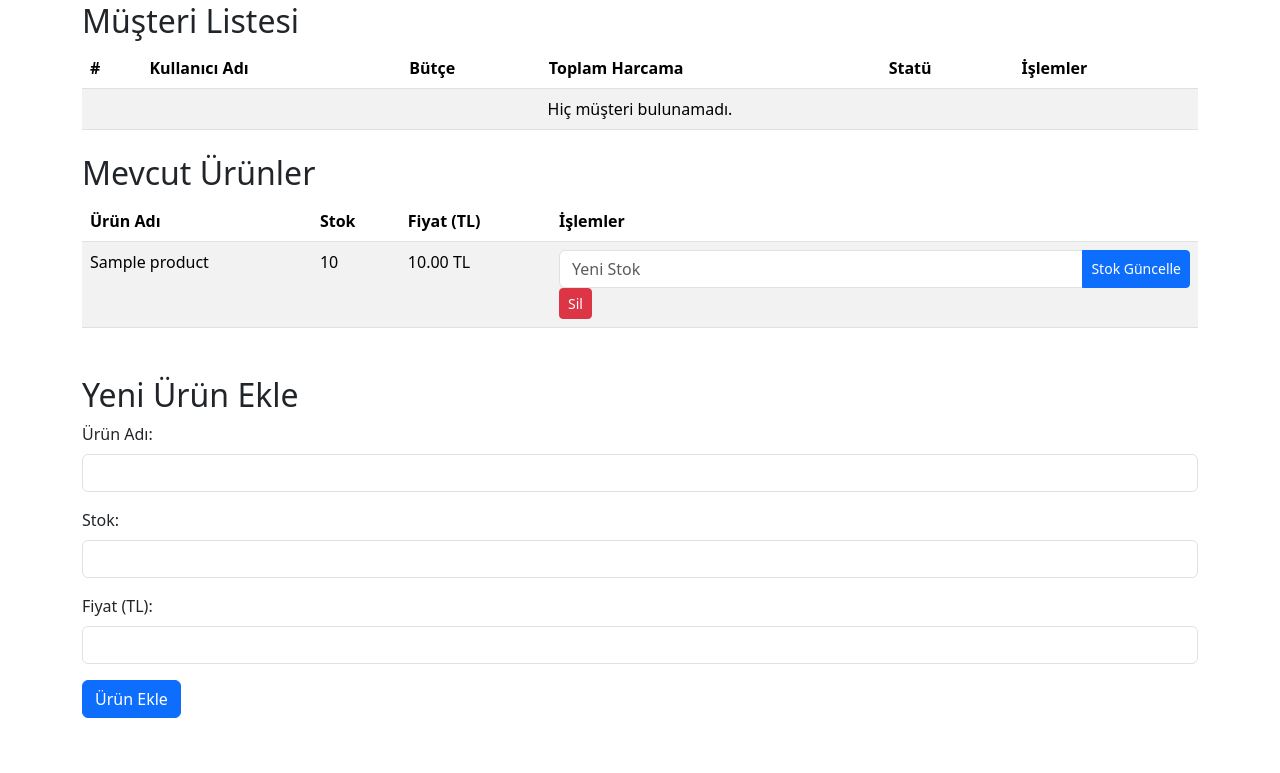
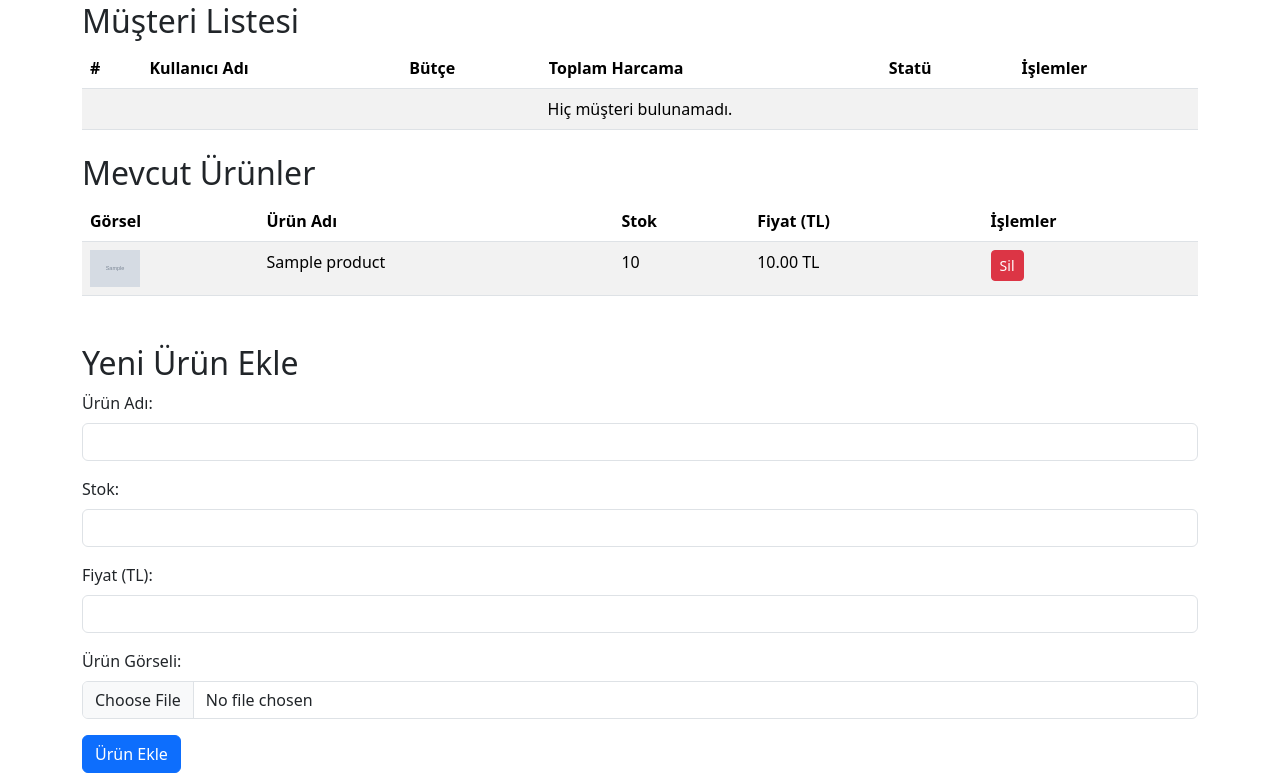
Before and after one commit to icsiee/OrderManagement, a Django app: page /dashboard/admin/ in a window 1280 px wide. Shown: the part 172-945 px from the top of the page. Before the commit the page ends 890 px from the top, so only its background shows below. Run offline with Django 5.2, Linux system fonts and the light colour scheme; a user stored in the database is signed in; tables that the repository leaves empty hold one stand-in row (values such as "Sample post"); grey boxes marked "Sample" are stand-in pictures.

Commit message:
fotolu urun ekleme

```diff
--- a/order_management/settings.py
+++ b/order_management/settings.py
@@ -14,6 +14,12 @@ from pathlib import Path
 
 # Build paths inside the project like this: BASE_DIR / 'subdir'.
 BASE_DIR = Path(__file__).resolve().parent.parent
+
+import os
+
+# Media ayarları
+MEDIA_URL = '/media/'
+MEDIA_ROOT = os.path.join(BASE_DIR, 'media')
 
 
 # Quick-start development settings - unsuitable for production
--- a/order_management/urls.py
+++ b/order_management/urls.py
@@ -8,3 +8,9 @@ urlpatterns = [
     path('admin_dashboard/', include('orders.urls')),  # Custom admin paneli
 
 ]
+
+from django.conf import settings
+from django.conf.urls.static import static
+
+if settings.DEBUG:
+    urlpatterns += static(settings.MEDIA_URL, document_root=settings.MEDIA_ROOT)
--- a/orders/models.py
+++ b/orders/models.py
@@ -44,15 +44,22 @@ class Customer(AbstractUser):
 
 # Product model
 # Product model
+from django.core.exceptions import ValidationError
+from django.db import models
+
 class Product(models.Model):
     product_id = models.AutoField(primary_key=True)  # Auto-generated unique ProductID
     product_name = models.CharField(max_length=100)  # ProductName
     stock = models.IntegerField()  # Available Stock
     price = models.DecimalField(max_digits=10, decimal_places=2)  # Product Price
-    image_url = models.URLField(null=True, blank=True)  # Optional image URL, null and blank allowed
+    image = models.ImageField(upload_to='product_images/', null=True, blank=True)  # Optional image
 
     def save(self, *args, **kwargs):
-        # Stok negatif olamaz
+        try:
+            self.stock = int(self.stock)  # Stok alanını int'e dönüştür
+        except ValueError:
+            raise ValidationError("Stok miktarı geçerli bir sayı olmalıdır.")
+
         if self.stock < 0:
             raise ValidationError("Stok miktarı sıfırdan küçük olamaz.")
         super().save(*args, **kwargs)
--- a/orders/templates/admin_dashboard.html
+++ b/orders/templates/admin_dashboard.html
@@ -71,6 +71,7 @@
        <table class="table table-striped">
     <thead>
         <tr>
+            <th>Görsel</th>
             <th>Ürün Adı</th>
             <th>Stok</th>
             <th>Fiyat (TL)</th>
@@ -80,31 +81,32 @@
     <tbody>
         {% for product in products %}
         <tr>
+            <td>
+                {% if product.image %}
+                <img src="{{ product.image.url }}" alt="{{ product.product_name }}" width="50">
+                {% else %}
+                Görsel Yok
+                {% endif %}
+            </td>
             <td>{{ product.product_name }}</td>
             <td>{{ product.stock }}</td>
             <td>{{ product.price }} TL</td>
             <td>
- <!-- Form buraya eklendi -->
-                <form method="POST" action="{% url 'update_stock' product_id=product.product_id %}">
-                    {% csrf_token %}
-                    <div class="input-group">
-                        <input type="number" class="form-control" name="new_stock" placeholder="Yeni Stok" required>
-                        <button type="submit" class="btn btn-primary btn-sm">Stok Güncelle</button>
-                    </div>
-                </form>                        <a href="{% url 'delete_product' product_id=product.product_id %}" class="btn btn-danger btn-sm" onclick="return confirm('Bu ürünü silmek istediğinizden emin misiniz?')">Sil</a>
+                <a href="{% url 'delete_product' product_id=product.product_id %}" class="btn btn-danger btn-sm">Sil</a>
             </td>
         </tr>
         {% empty %}
         <tr>
-                    <td colspan="4" class="text-center">Hiç ürün bulunamadı.</td>
+            <td colspan="5" class="text-center">Hiç ürün bulunamadı.</td>
         </tr>
         {% endfor %}
     </tbody>
 </table>
 
+
         <!-- Ürün Ekleme Formu -->
        <h2 class="mt-5">Yeni Ürün Ekle</h2>
-        <form method="POST" action="{% url 'add_product' %}">
+<form method="POST" action="{% url 'add_product' %}" enctype="multipart/form-data">
     {% csrf_token %}
     <div class="mb-3">
         <label for="product_name" class="form-label">Ürün Adı:</label>
@@ -118,8 +120,13 @@
         <label for="price" class="form-label">Fiyat (TL):</label>
         <input type="number" step="0.01" class="form-control" id="price" name="price" required>
     </div>
+    <div class="mb-3">
+        <label for="image" class="form-label">Ürün Görseli:</label>
+        <input type="file" class="form-control" id="image" name="image">
+    </div>
     <button type="submit" class="btn btn-primary">Ürün Ekle</button>
 </form>
+
     </div>
 
     <script src="https://cdn.jsdelivr.net/npm/bootstrap@5.3.1/dist/js/bootstrap.bundle.min.js"></script>
--- a/orders/views.py
+++ b/orders/views.py
@@ -309,24 +309,46 @@ def delete_all_customers(request):
 
 
 # Ürün ekleme işlemi
-@login_required
+from django.shortcuts import render, redirect
+from django.contrib import messages
+from .models import Product
+
+from django.shortcuts import redirect
+from django.contrib import messages
+from .models import Product
+
 def add_product(request):
-    if not request.user.is_admin:
-        return redirect('home')  # Eğer kullanıcı admin değilse home sayfasına yönlendir
-
     if request.method == 'POST':
         product_name = request.POST.get('product_name')
-        stock = int(request.POST.get('stock'))
-        price = float(request.POST.get('price'))
+        stock = request.POST.get('stock')
+        price = request.POST.get('price')
+        image = request.FILES.get('image')  # Görsel yükleniyor
 
-        # Yeni ürün oluştur
-        product = Product(product_name=product_name, stock=stock, price=price)
+        try:
+            stock = int(stock)
+            price = float(price)
+        except ValueError:
+            messages.error(request, "Stok ve fiyat alanları geçerli sayılar olmalıdır.")
+            return redirect('add_product')
+
+        if stock < 0:
+            messages.error(request, "Stok miktarı sıfırdan küçük olamaz.")
+            return redirect('add_product')
+
+        # image_url yerine 'image' alanını kullanın
+        product = Product(
+            product_name=product_name,
+            stock=stock,
+            price=price,
+            image=image,  # image alanını kullanın
+        )
         product.save()
-
-        messages.success(request, f"{product_name} başarıyla eklendi.")
+        messages.success(request, "Ürün başarıyla eklendi.")
         return redirect('admin_dashboard')
 
-    return render(request, 'add_product.html')
+    return redirect('admin_dashboard')
+
+
 
 # Ürün silme işlemi
 @login_required
```
Also changed, not shown: media/product_images/kahvaltilik_krep.jpg (added), orders/migrations/0002_remove_product_image_url_product_image.py (added). Lines whose indentation alone changed are shown as unchanged.
